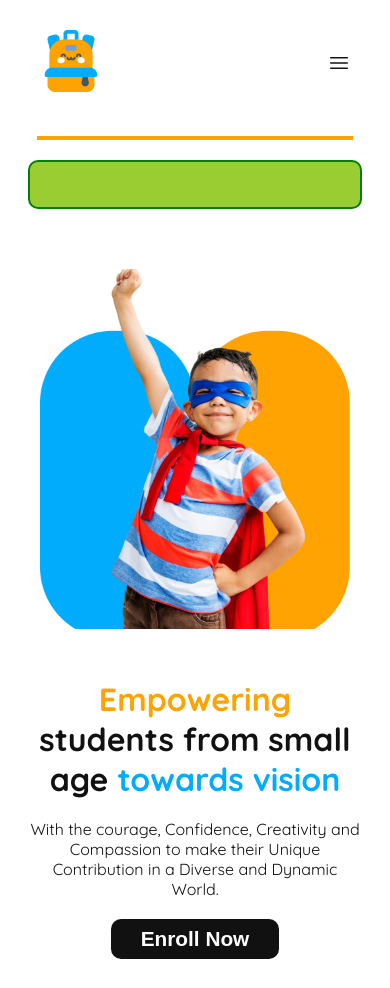
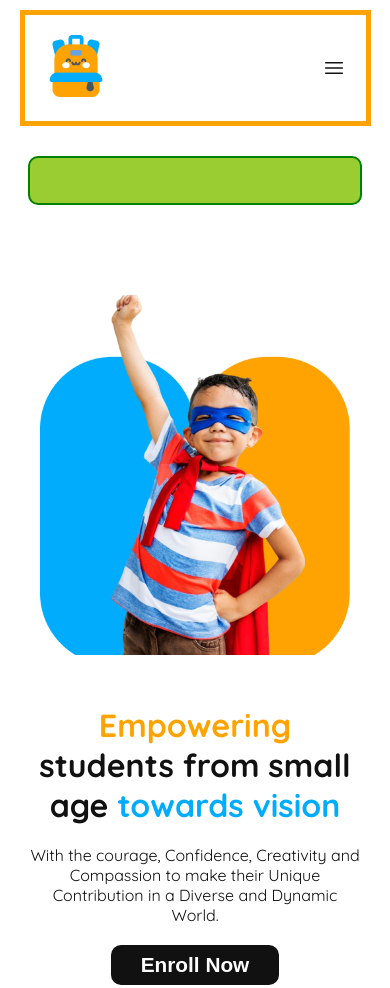
Before and after one commit to MdNurulIslam99/Assignment-Two-Kids-Education, a plain HTML site: page index.html in a window 390 px wide. Shown: the top 988 px of the page. Drawn offline with Linux system fonts and the light colour scheme.

Commit message:
update header section

```diff
--- a/css/responsive.css
+++ b/css/responsive.css
@@ -1,18 +1,16 @@
 @media screen and (max-width: 576px) {
+  .header-content {
+    border: 5px solid #fea301;
+  }
+
   nav > ul,
   .header-info > p,
   .btn-primary {
     display: none;
   }
-  .toggle,
-  .horizontal-line {
+  .toggle {
     display: block;
     margin-right: 0;
-  }
-  .horizontal-line {
-    border: 2px solid #fea301;
-    max-width: 90%;
-    margin: 20px auto;
   }
 
   .banner-container {
--- a/css/style.css
+++ b/css/style.css
@@ -112,8 +112,7 @@ nav li a {
   padding: 8px 30px;
 }
 
-.toggle,
-.horizontal-line {
+.toggle {
   display: none;
 }
 
@@ -122,7 +121,7 @@ nav li a {
 /* marquee section start */
 .marquee {
   width: 95%;
-  margin: 0px auto;
+  margin: 30px auto;
   font-size: 2rem;
   color: tomato;
   border: 2px solid green;
--- a/index.html
+++ b/index.html
@@ -40,7 +40,7 @@
                     <img class="toggle" src="./assets/frame.png" alt="">
                 </div>
             </div>
-            <hr class="horizontal-line">
+            <!-- <hr class="horizontal-line"> -->
             <!-- nav section end -->
 
             <!-- Marquee section start -->
```
